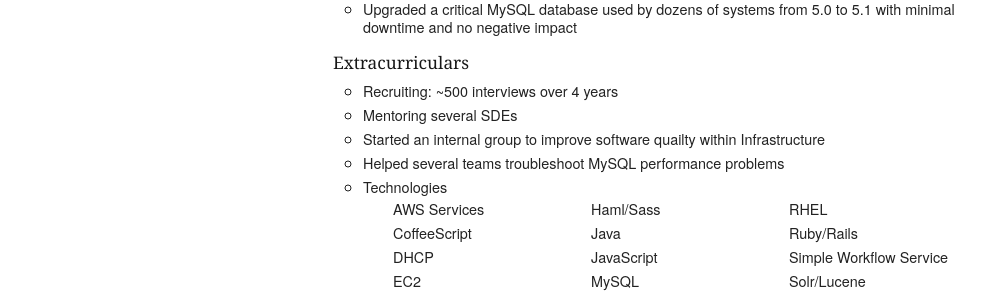
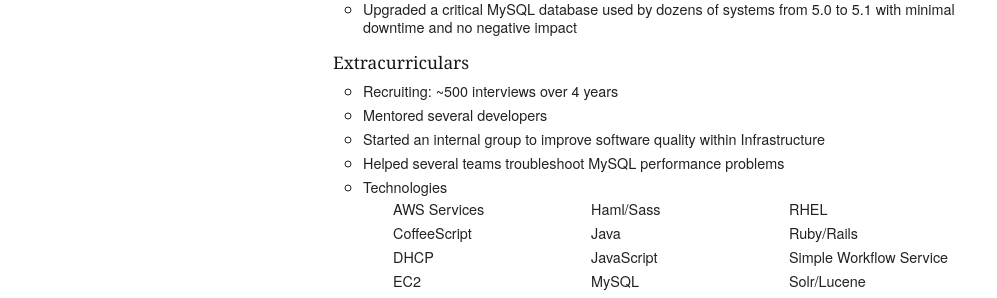
Before and after one commit to aarone/aarone.org, a Jekyll site: the page built from source/resume.html, in a window 1280 px wide. Shown: the part 918-1216 px from the top of the page, without its empty margins (137-1134 px from the left). Built offline with Jekyll 4.4.1, drawn with Linux system fonts in a browser that asks for light colours; Markdown is read by kramdown in place of the engine named in the settings.

Commit message:
fixed tense and spelling issues in resume

```diff
--- a/source/resume.html
+++ b/source/resume.html
@@ -129,8 +129,8 @@
                 <h4>Extracurriculars</h4>
                 <ul class="accomplishments">
                   <li>Recruiting: ~500 interviews over 4 years</li>
-                  <li>Mentoring several SDEs</li>
-                  <li>Started an internal group to improve software quailty within Infrastructure</li>
+                  <li>Mentored several developers</li>
+                  <li>Started an internal group to improve software quality within Infrastructure</li>
                   <li>Helped several teams troubleshoot MySQL performance problems</li>
                   <li>
                     Technologies
```
